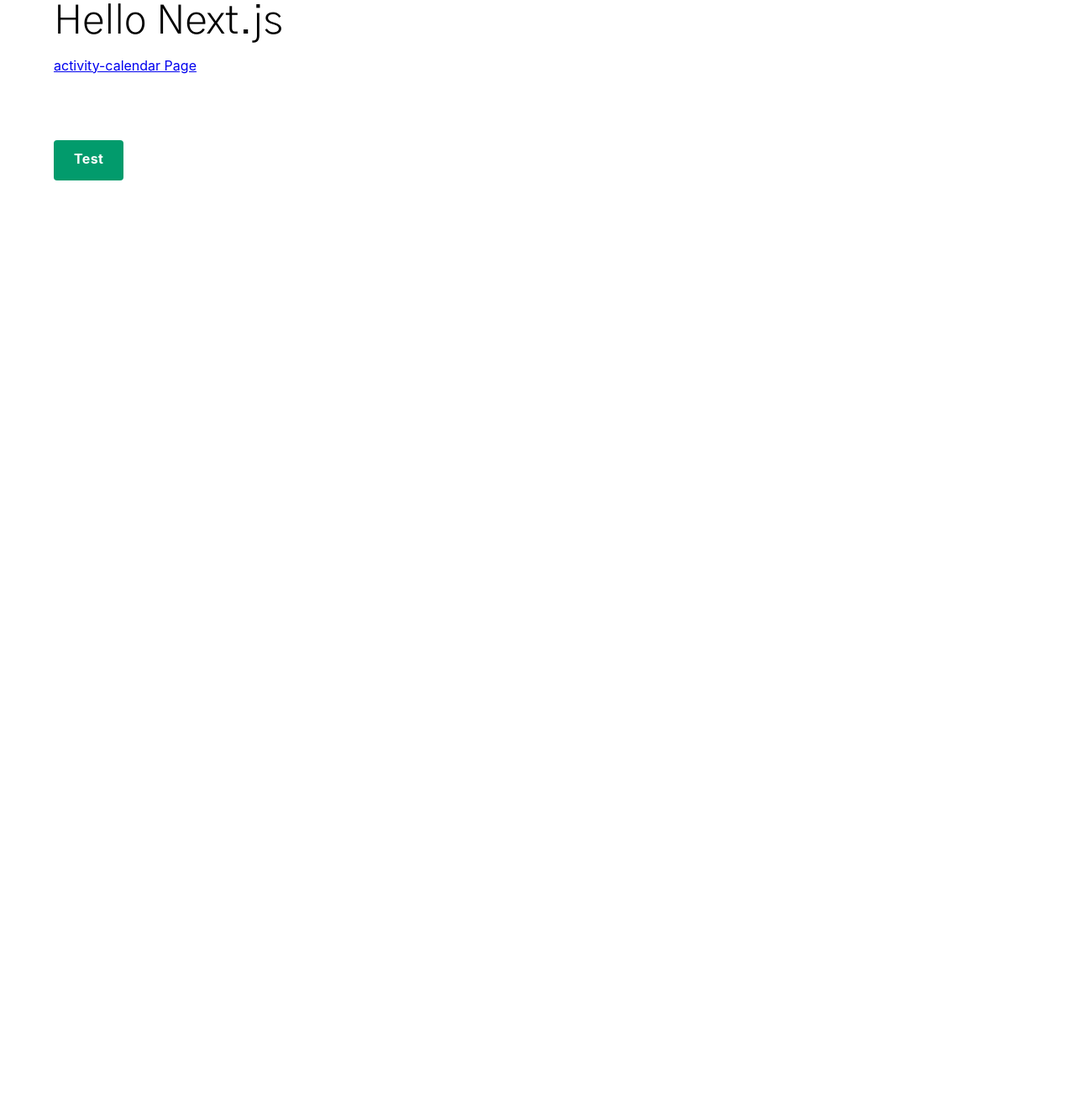
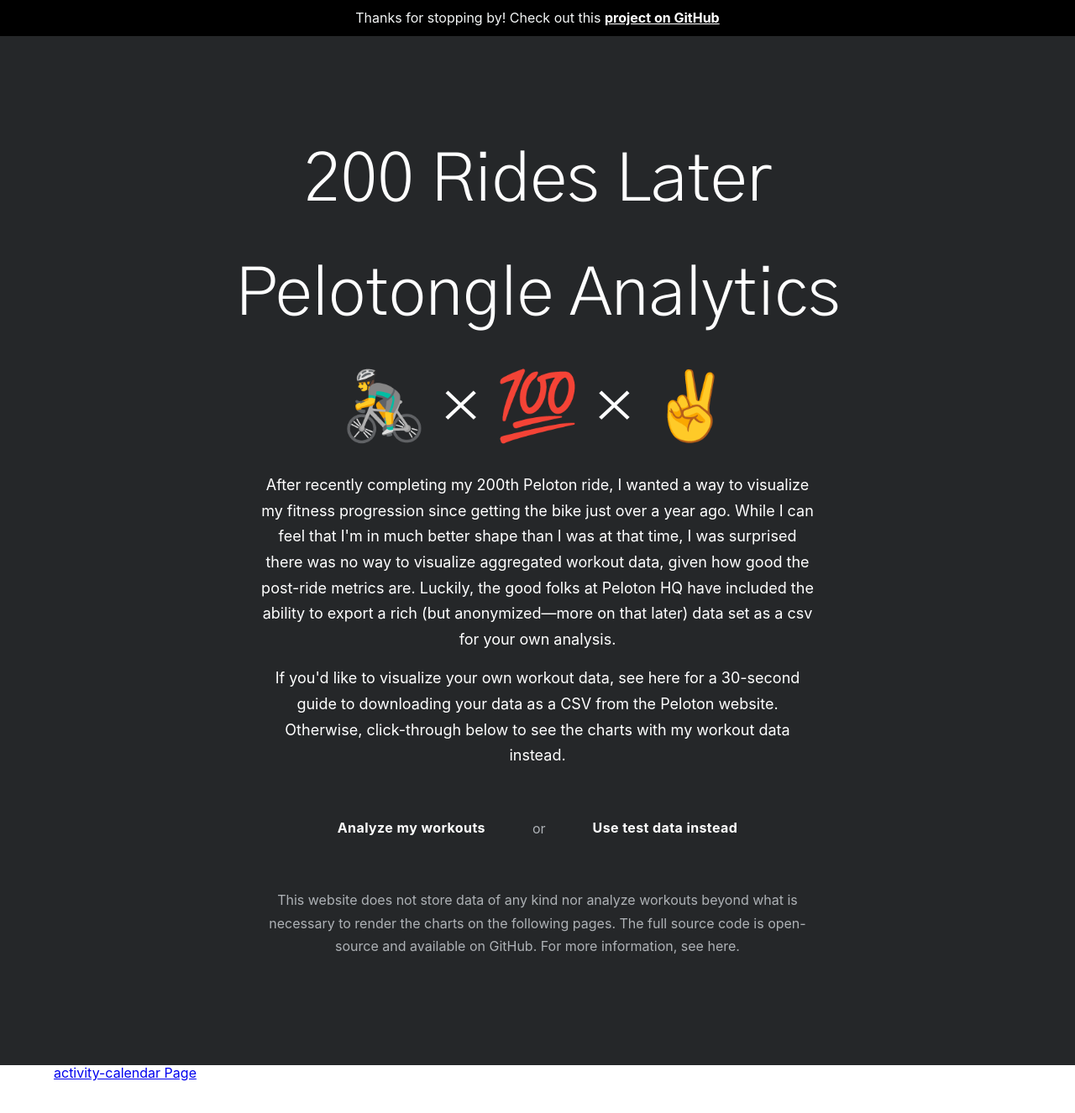
Before and after one commit to xdmorgan/workout-analytics, a Next.js app: page / in a window 1280 px wide. Shown: the top 1326 px of the page at 84% size. Before the commit the page ends 800 px from the top, so only its background shows below. Built offline with nearby package versions, Linux system fonts and the light colour scheme.

Commit message:
Button theming in progress

```diff
--- a/pages/_app.jsx
+++ b/pages/_app.jsx
@@ -4,6 +4,5 @@
 const TRANSFORMED = transform({ data, transformers });
 
 export default function App({ Component, pageProps }) {
-  console.log(TRANSFORMED);
   return <Component {...pageProps} data={TRANSFORMED} />;
 }
--- a/pages/index.jsx
+++ b/pages/index.jsx
@@ -3,15 +3,74 @@
 
 export default function Index() {
   return (
-    <div className="container wysiwyg child-my-0">
-      <h1>Hello Next.js</h1>
+    <main>
+      <div className="bg-n0 c-n70 align-c py-1x">
+        <div className="container child-my-0">
+          <p className="type-small">
+            Thanks for stopping by! Check out this{" "}
+            <a
+              className="fw-bold c-n80"
+              href="https://github.com/xdmorgan/peloton-workoutus"
+            >
+              project on GitHub
+            </a>
+          </p>
+        </div>
+      </div>
+      <div className="bg-n10 c-n80 align-c py-10x md:py-16x">
+        <div className="container d-flex flx-a-c flx-j-c flx-d-c child-my-0">
+          <h1 className="type-h1-xxl mb-4x">200 Rides Later</h1>
+          <h1 className="type-h1-xxl mb-4x">Pelotongle Analytics</h1>
+          <h1 className="type-h1-xxl mb-4x">🚴‍♂️ &times; 💯 &times; ✌️</h1>
+          <div
+            className="type-para mb-3x md:mb-6x mx-auto child-my-0"
+            style={{ maxWidth: 660 }}
+          >
+            <p>
+              After recently completing my 200th Peloton ride, I wanted a way to
+              visualize my fitness progression since getting the bike just over
+              a year ago. While I can feel that I'm in much better shape than I
+              was at that time, I was surprised there was no way to visualize
+              aggregated workout data, given how good the post-ride metrics are.
+              Luckily, the good folks at Peloton HQ have included the ability to
+              export a rich (but anonymized—more on that later) data set as a
+              csv for your own analysis.
+            </p>
+            <p>
+              If you'd like to visualize your own workout data, see here for a
+              30-second guide to downloading your data as a CSV from the Peloton
+              website. Otherwise, click-through below to see the charts with my
+              workout data instead.
+            </p>
+          </div>
+          <div className="mb-4x md:mb-6x md:d-flex">
+            <div className="d-block mb-3x md:mb-0">
+              <Button>Analyze my workouts</Button>
+            </div>
+            <div className="d-none md:d-flex px-4x flx-a-c flx-j-c c-n50">
+              or
+            </div>
+            <div className="d-block">
+              <Button>Use test data instead</Button>
+            </div>
+          </div>
+          <p className="type-small c-n50 my-0" style={{ maxWidth: 660 }}>
+            <>
+              This website does not store data of any kind nor analyze workouts
+              beyond what is necessary to render the charts on the following
+              pages. The full source code is open-source and available on
+              GitHub. For more information, see here.
+            </>
+          </p>
+        </div>
+      </div>
+      <div className="container wysiwyg child-my-0">
+        <Link href="/activity-calendar">
+          <a>activity-calendar Page</a>
+        </Link>
 
-      <Link href="/activity-calendar">
-        <a>activity-calendar Page</a>
-      </Link>
-      <div className="mt-10x">
-        <Button>Test</Button>
+        <div className="mt-10x"></div>
       </div>
-    </div>
+    </main>
   );
 }
--- a/src/components/button.module.scss
+++ b/src/components/button.module.scss
@@ -1,17 +1,29 @@
 @import "../../public/skeletor/sass/skeletor.core";
 
 .button {
+  // --button-text-color: var(--color-n80);
+  // --button-text-color--hover: var(--color-n80);
+  // --button-text-color--active: var(--color-n80);
+  // --button-text-color--disabled: var(--color-n20);
+  // --button-bg-color: var(--color-r30);
+  // --button-bg-color--hover: var(--color-r40);
+  // --button-bg-color--active: var(--color-r20);
+  // --button-bg-color--disabled: var(--color-n50);
+  // --button-border-radius: var(--radius-small);
+  // --button-focus-ring-size: 3px;
+  // --button-focus-ring-color: #{color(r40, 0.3)};
+
   // boz-sizing
   position: relative;
   display: inline-block;
   min-width: var(--space-2x);
   padding: 14px var(--space-3x) 16px;
-  border-radius: var(--radius-small);
+  border-radius: var(--button-border-radius, --radius-small);
   letter-spacing: 0.025em;
   border: none;
   // theme styles
-  color: var(--color-n80);
-  background-color: var(--color-g30);
+  color: var(--button-text-color, --color-n80);
+  background-color: var(--button-bg-color, --color-r30);
   font-weight: bold;
   // content styles
   text-align: center;
@@ -22,24 +34,28 @@
 
   &:focus {
     outline: none;
-    box-shadow: 0 0 0 3px color(g40, 0.3);
+    box-shadow: 0 0 0 var(--button-focus-ring-size, 3px)
+      var(--button-focus-ring-color);
   }
   &:hover,
   &:active {
-    color: var(--color-n80);
+    color: var(--button-text-color--hover, --color-n80);
   }
   &:hover {
-    background-color: var(--color-g40);
+    background-color: var(--button-bg-color--hover, var(--color-r40));
   }
   &:active {
-    background-color: var(--color-g20);
+    background-color: var(--button-bg-color--active, --color-r20);
   }
   &[disabled] {
-    color: var(--color-n20);
-    background-color: var(--color-n50);
+    color: var(--button-text-color--disabled, --color-n20);
+    background-color: var(--button-bg-color--disabled, --color-n50);
   }
 
   &.fill {
     width: 100%;
   }
+
+  &--secondary {
+  }
 }
```
Also changed, not shown: pages/activity-calendar.jsx (+8 -1 lines).
